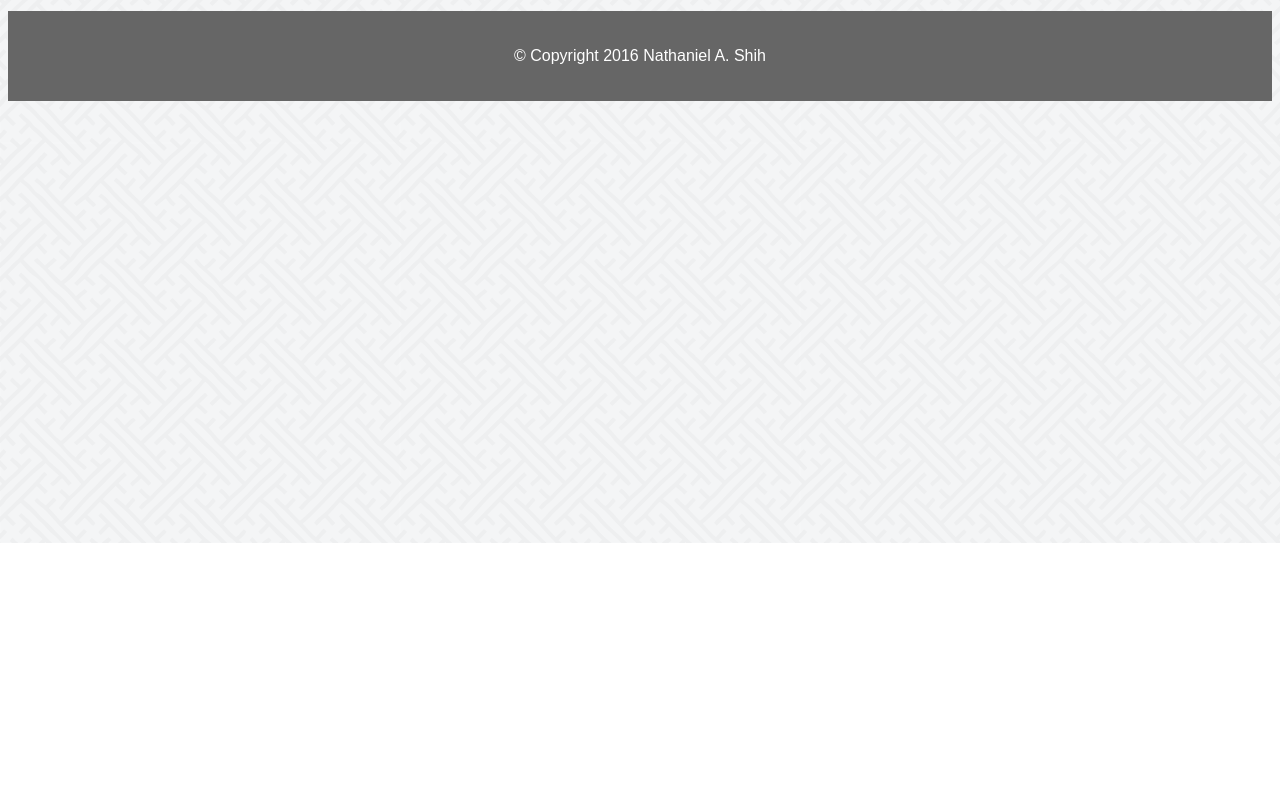
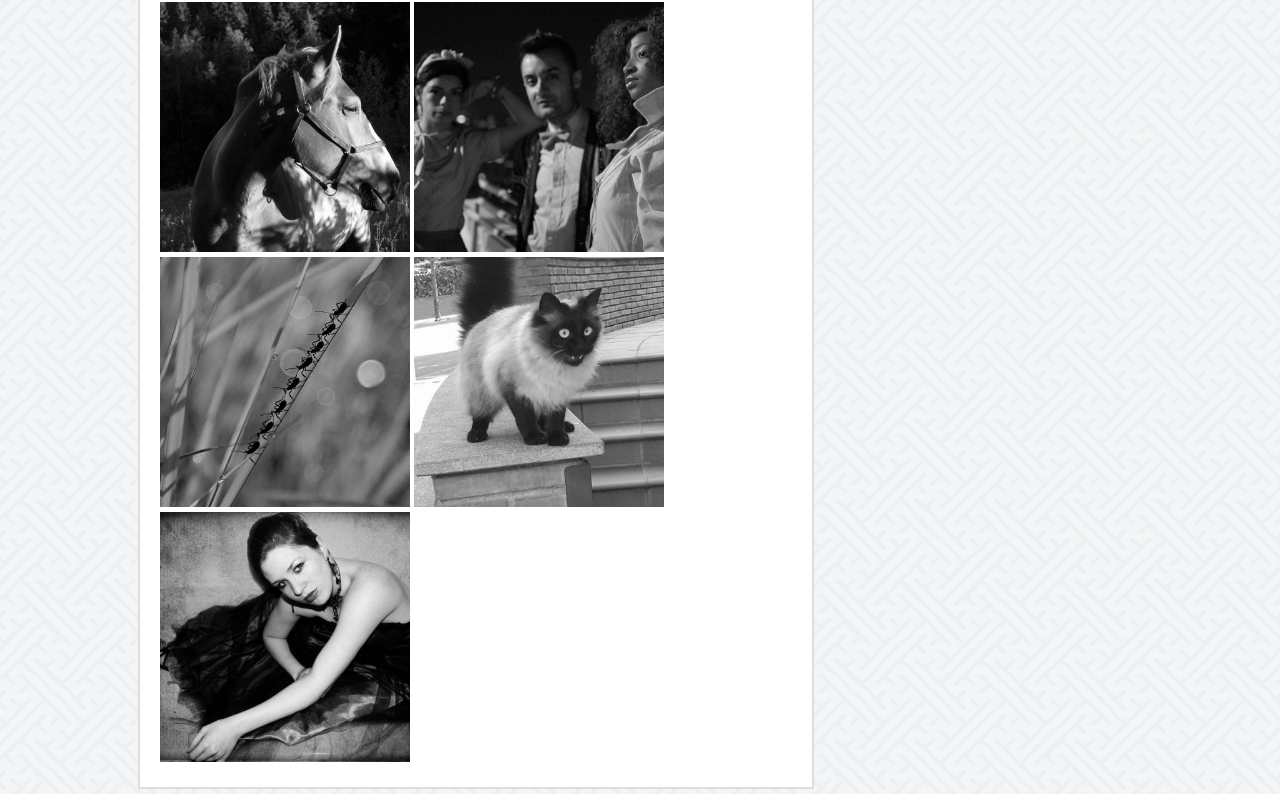
Before and after one commit to Last0rder/Basic-Portfolio, a plain HTML site: page portfolio.html in a window 1280 px wide. Shown: the part 257-1051 px from the top of the page. Before the commit the page ends 800 px from the top, so only its background shows below. Drawn offline with Linux system fonts and the light colour scheme.

Commit message:
Pre-class updates

```diff
--- a/assets/css/style.css
+++ b/assets/css/style.css
@@ -23,9 +23,7 @@ nav {
 	float: left;
 	padding: 20px;
 	background-color: #ffffff;
-	border: solid;
-	border-color: #dddddd;
-	border-width: 2px;
+	border: 2px solid #dddddd;
 	margin-top: 50px;
 	margin-left: 130px;
 	margin-bottom: 50px;
--- a/portfolio.html
+++ b/portfolio.html
@@ -21,7 +21,12 @@
 <body>
 
 	<div class="content">
-
+  		<h1>Portfolio</h1>
+  		<img src="assets/images/place2.jpg" height="250" width="250">
+  		<img src="assets/images/place3.jpg" height="250" width="250">
+  		<img src="assets/images/place4.jpg" height="250" width="250">
+  		<img src="assets/images/place5.jpg" height="250" width="250">
+  		<img src="assets/images/place6.jpg" height="250" width="250">
   	</div>
 
 </body>
```
